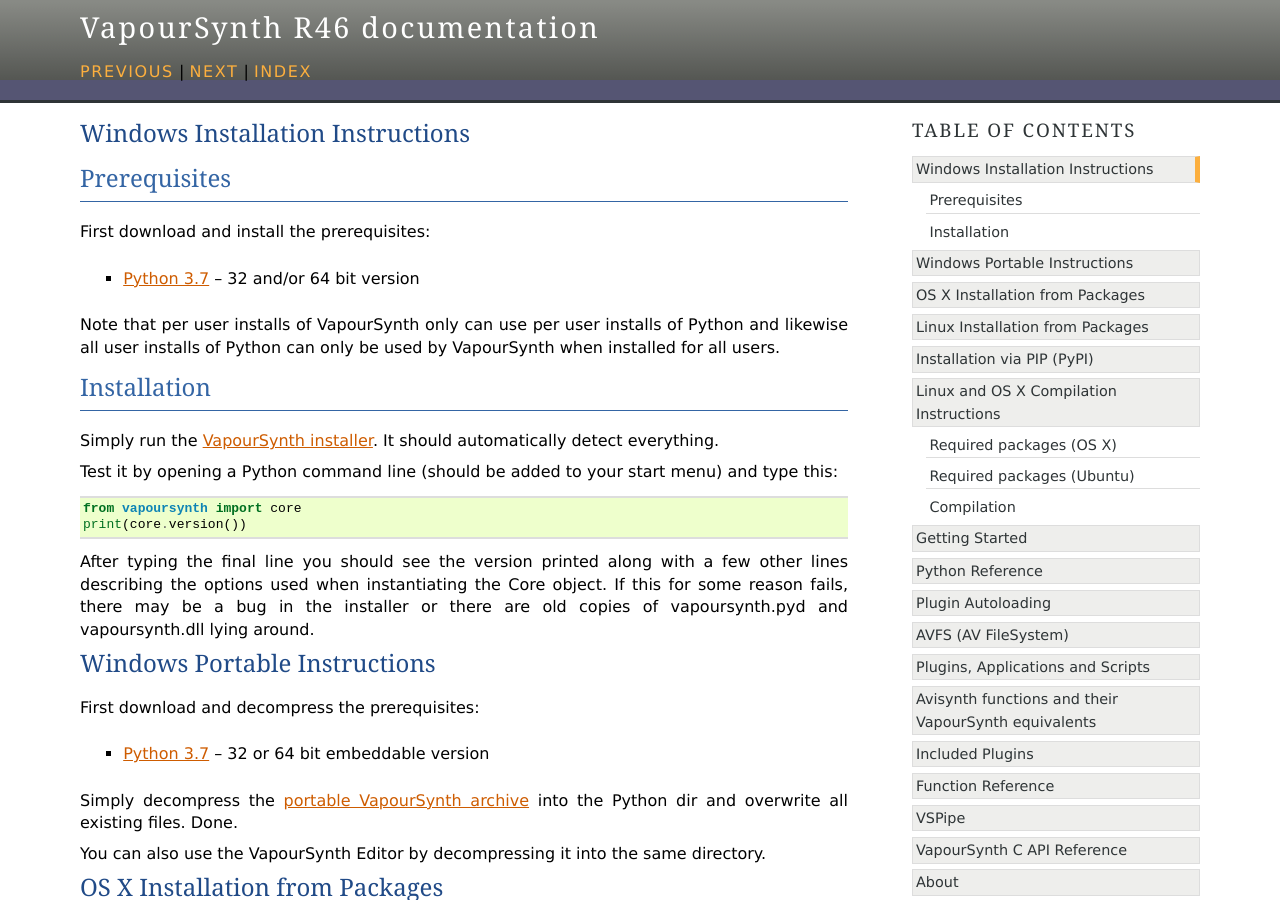
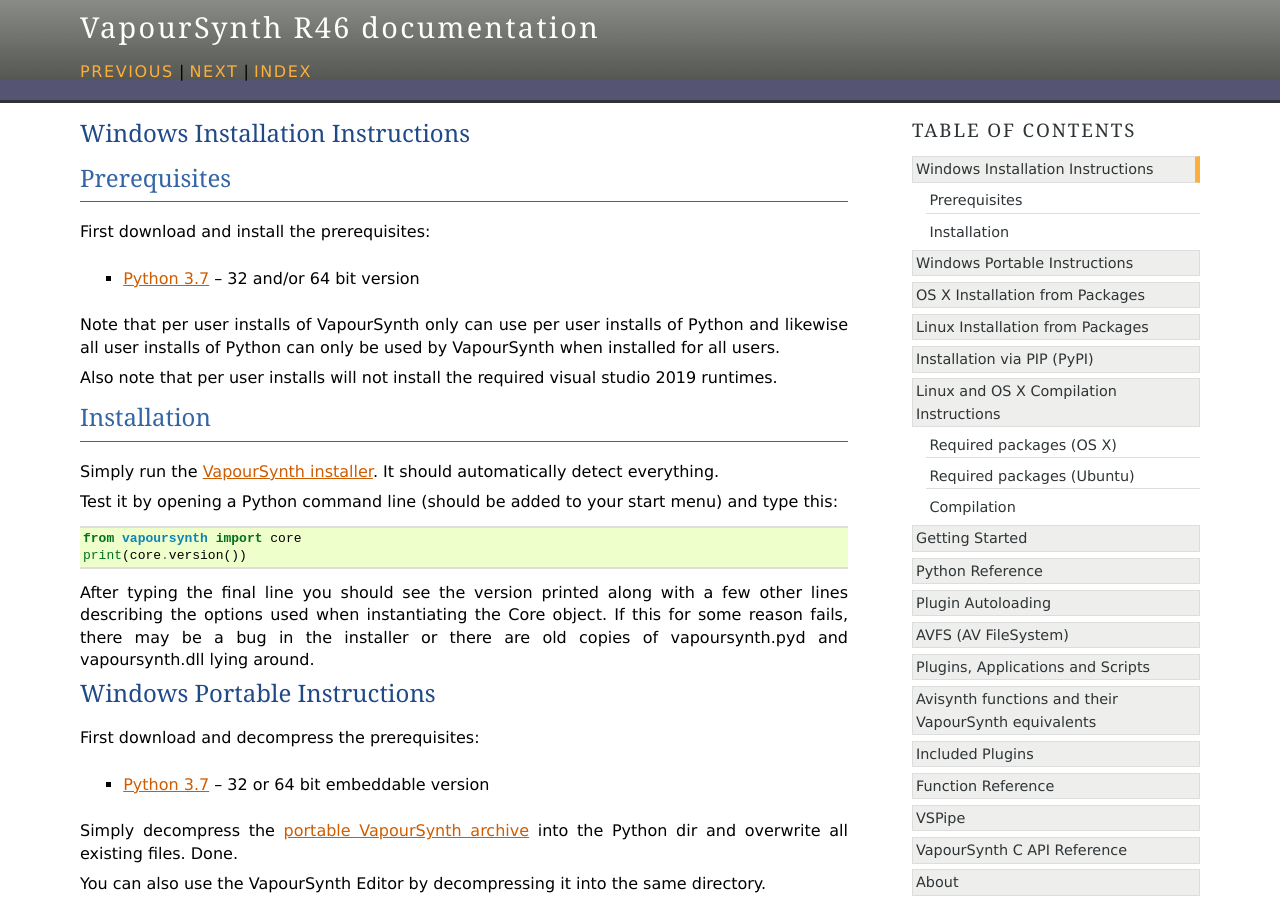
Before and after one commit to vapoursynth/vapoursynth, a Sphinx documentation site: the page built from doc/installation.rst, in a window 1280 px wide and 900 px high. Built offline with Sphinx 7.4.7, drawn with Linux system fonts in a browser that asks for light colours; formulas are drawn with MathJax 3.

Commit message:
Clarify vs2019 runtimes

```diff
--- a/doc/installation.rst
+++ b/doc/installation.rst
@@ -10,6 +10,9 @@
 Note that per user installs of VapourSynth only can use per user installs
 of Python and likewise all user installs of Python can only be used by
 VapourSynth when installed for all users.
+
+Also note that per user installs will not install the required visual studio
+2019 runtimes.
 
 Installation
 ############
```
